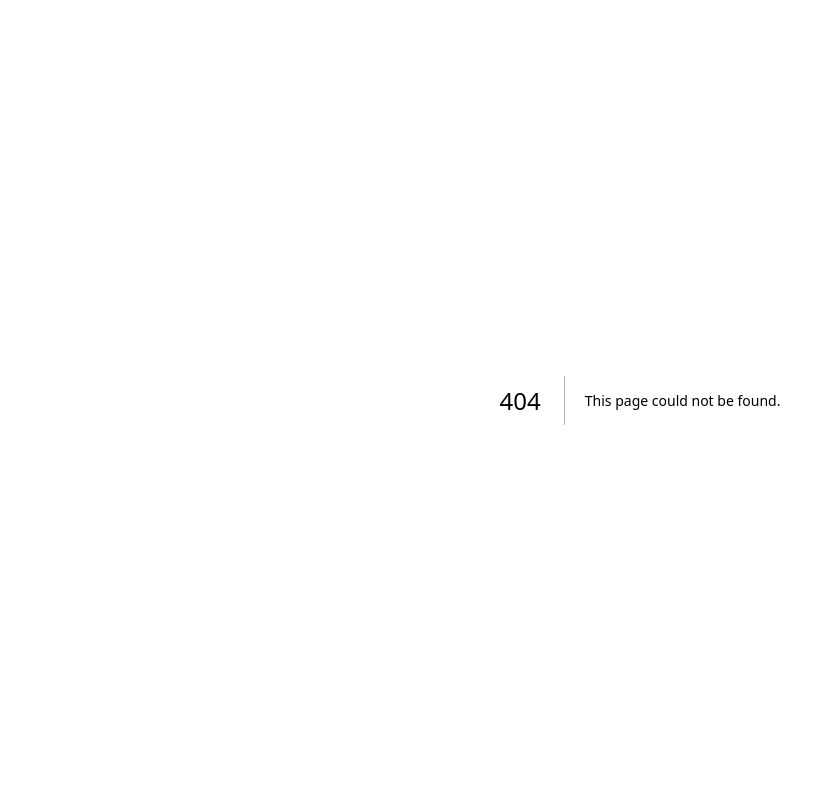
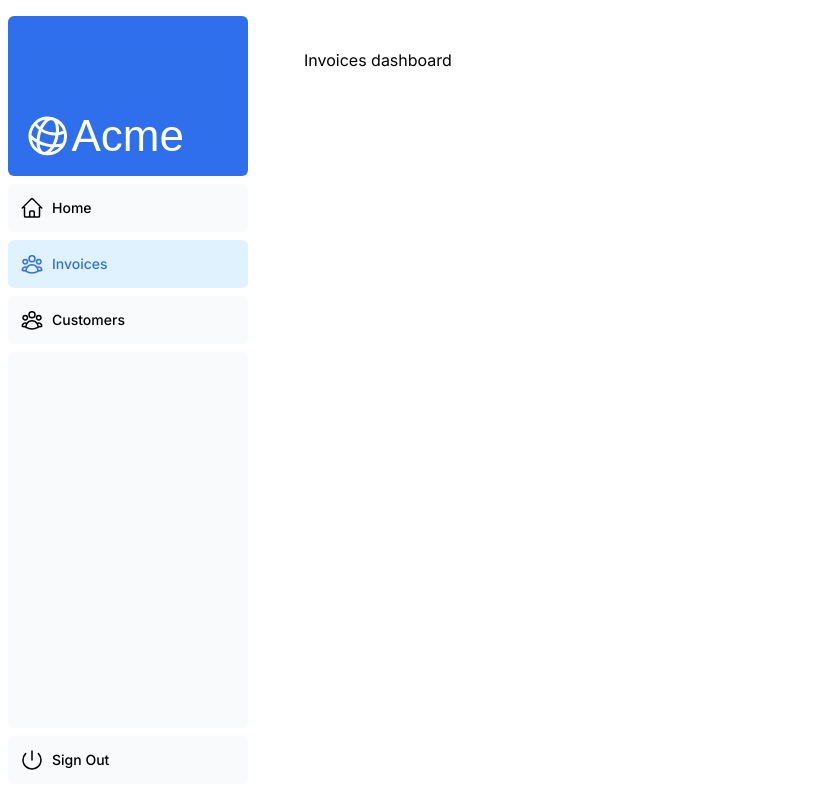
Before and after one commit to tarakrupes4/NextJs-practice, a Next.js app: page /dashboard/invoices in a window 1280 px wide. Before the commit this address had no page. Shown: the whole page, without its empty margins (0-835 px from the left). Built offline with nearby package versions, Linux system fonts and the light colour scheme; a web font is replaced by a local one.

Commit message:
icon issue resolved

```diff
--- /dev/null
+++ b/app/dashboard/invoices/page.tsx
@@ -0,0 +1,3 @@
+export default function Page(){
+return <p> Invoices dashboard </p>
+}
--- a/app/ui/dashboard/nav-links.tsx
+++ b/app/ui/dashboard/nav-links.tsx
@@ -16,7 +16,7 @@ const links = [
   {
     name: 'Invoices',
     href: '/dashboard/invoices',
-    icon: DocumentDuplicateIcon,
+    icon: UserGroupIcon,
   },
   { name: 'Customers', href: '/dashboard/customers', icon: UserGroupIcon },
 ];
```
